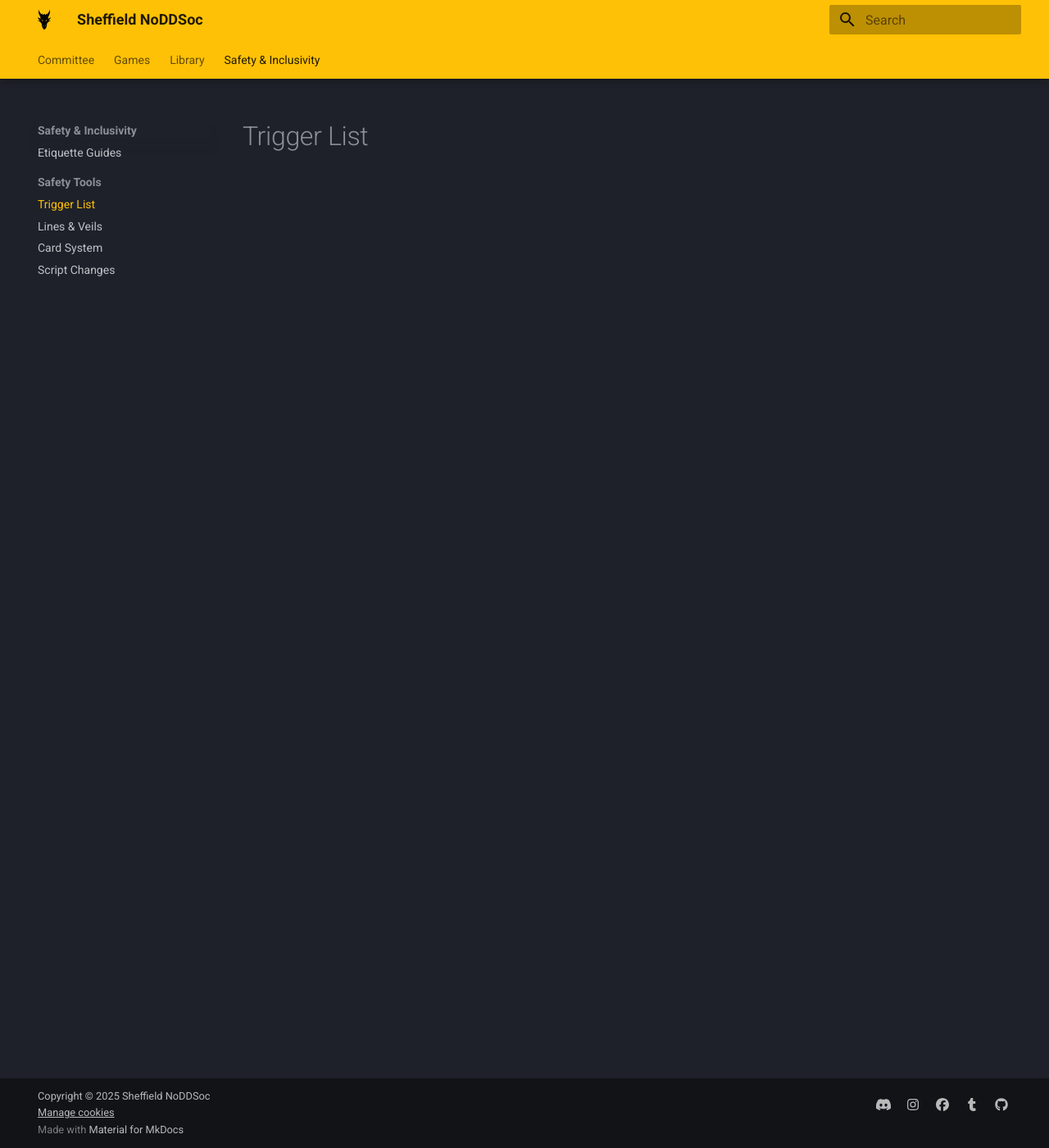
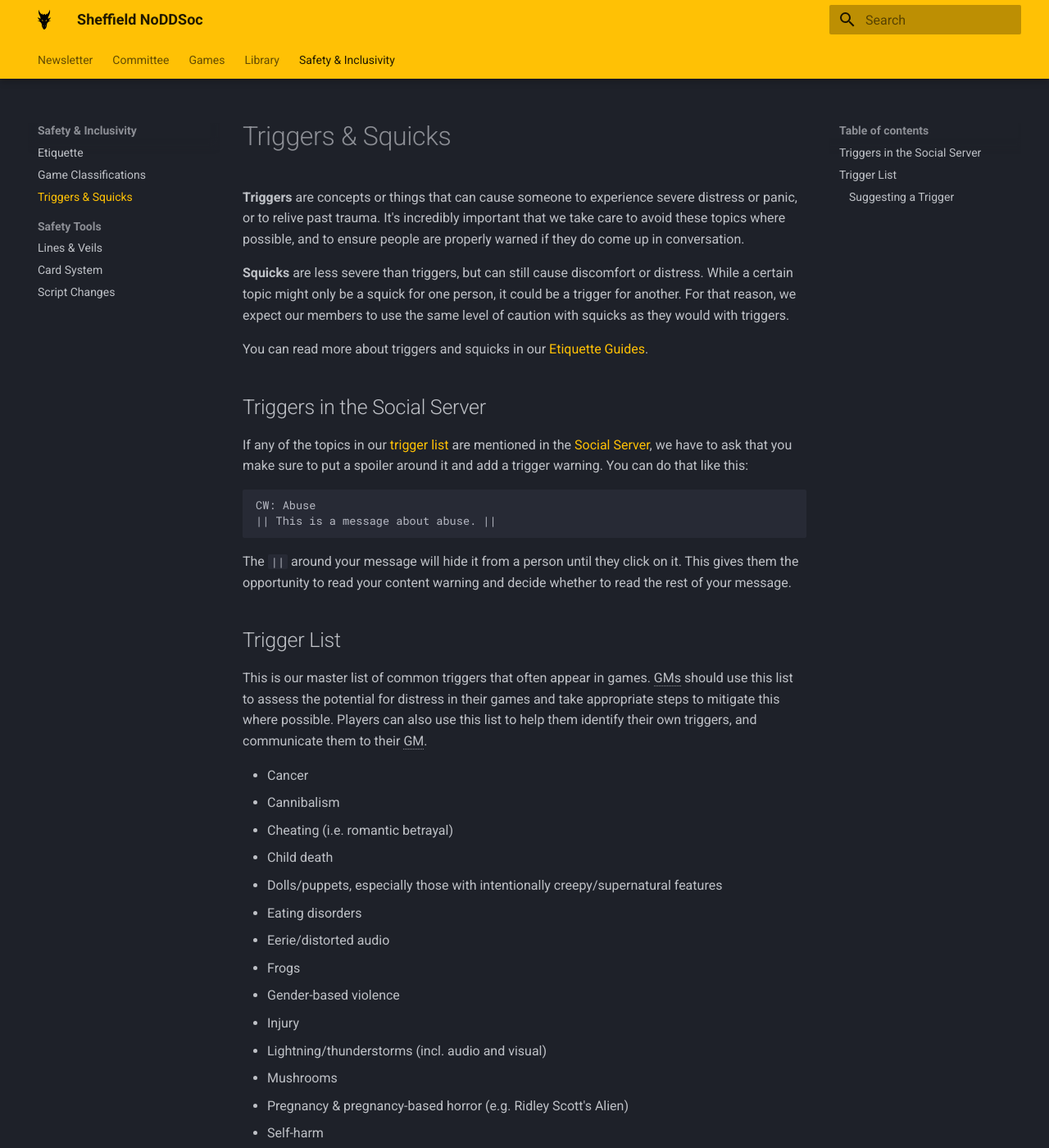
Before and after one commit to Sheffield-NoDDSoc/noddsoc.co.uk, an MkDocs documentation site: the page built from docs/safety/triggers.md, in a window 1280 px wide and 1400 px high. Shown: the whole window at 82% size. Built offline with MkDocs 1.6.1 and Material for MkDocs 9.7.7, drawn with Linux system fonts in a browser that asks for light colours; plug-ins that fetch from the network failed and are left out; some of the changed text lies outside the part shown.

Commit message:
Push changes ahead of meeting

````diff
--- a/docs/safety/triggers.md
+++ b/docs/safety/triggers.md
@@ -1 +1,65 @@
-# Trigger List
+# Triggers & Squicks
+
+**Triggers** are concepts or things that can cause someone to experience severe distress or panic, or to relive past trauma.
+It's incredibly important that we take care to avoid these topics where possible, and to ensure people are properly warned if they do come up in conversation.
+
+**Squicks** are less severe than triggers, but can still cause discomfort or distress.
+While a certain topic might only be a squick for one person, it could be a trigger for another.
+For that reason, we expect our members to use the same level of caution with squicks as they would with triggers.
+
+You can read more about triggers and squicks in our [Etiquette Guides](/safety/etiquette).
+
+## Triggers in the Social Server
+
+If any of the topics in our [trigger list](#trigger-list) are mentioned in the [Social Server][discord.social], we have to ask that you make sure to put a spoiler around it and add a trigger warning.
+You can do that like this:
+
+```markdown
+CW: Abuse
+|| This is a message about abuse. ||
+```
+
+The `||` around your message will hide it from a person until they click on it.
+This gives them the opportunity to read your content warning and decide whether to read the rest of your message.
+
+## Trigger List
+
+This is our master list of common triggers that often appear in games.
+GMs should use this list to assess the potential for distress in their games and take appropriate steps to mitigate this where possible.
+Players can also use this list to help them identify their own triggers, and communicate them to their GM.
+
+- Cancer
+- Cannibalism
+- Cheating (i.e. romantic betrayal)
+- Child death
+- Dolls/puppets, especially those with intentionally creepy/supernatural features
+- Eating disorders
+- Eerie/distorted audio
+- Frogs
+- Gender-based violence
+- Injury
+- Lightning/thunderstorms (incl. audio and visual)
+- Mushrooms
+- Pregnancy & pregnancy-based horror (e.g. Ridley Scott's Alien)
+- Self-harm
+- Sexual assault
+- Spiders (visual)
+- Snakes (visual)
+- Suicide
+- Ableism (incl. against invisible disabilities)
+- Abuse (especially towards children)
+- Body horror
+- Claustrophobia
+- Violence
+- Homophobia/transphobia and other forms of LGBTQ+ discrimination
+- Medical horror
+- Mental illness
+- Racism
+- Religious-based phobia
+- Sexism
+- Sexual violence
+- Slavery
+
+### Suggesting a Trigger
+
+If there's a trigger that you think is missing from this list, please fill in [this form][forms.trigger_suggestion] to let us know!
--- a/mkdocs.yml
+++ b/mkdocs.yml
@@ -5,13 +5,11 @@ site_author: NoDDSoc
 site_description: >-
   Welcome to the Not Only Dungeons and Dragons society website! Here, you'll find all the information you need about the society and how you can get involved.
 
-# Repository information, shown in right side of navbar
-#repo_url: https://github.com/Sheffield-NoDDSoc/noddsoc.co.uk
-#repo_name: Sheffield-NoDDSoc/noddsoc.co.uk
-#edit_uri: edit/main/docs/
-
 # Site navigation, contains all the pages users can view
 nav:
+  - Newsletter:
+      - Latest Posts: newsletter/index.md
+
   - Committee:
       - What We Do: committee/introduction.md
       - Who We Are: committee/members.md
@@ -21,26 +19,26 @@ nav:
     - GM Resources: games/gm_resources.md
 
   - Library:
-      - Welcome Desk: library/index.md
+      - Welcome Desk: library/welcome_desk.md
 
-      - Catalogue:
-          - Browse by System:
-              - All Systems: library/catalogue/all_systems.md
-              - Miscellaneous: library/catalogue/_misc/index.md
-              - Chronicles of Darkness: library/catalogue/chronicles_of_darkness/index.md
-              - Call of Cthulhu: library/catalogue/call_of_cthulhu/index.md
-              - Dungeons & Dragons: library/catalogue/dnd/index.md
-              - Fighting Fantasy: library/catalogue/fighting_fantasy/index.md
-              - GURPS: library/catalogue/gurps/index.md
-              - Pathfinder: library/catalogue/pathfinder/index.md
-              - Rolemaster: library/catalogue/rolemaster/index.md
-              - World of Darkness: library/catalogue/world_of_darkness/index.md
+      - Browse by System:
+          - All Systems: library/catalogue/index.md
+          - Miscellaneous: library/catalogue/_misc/index.md
+          - Chronicles of Darkness: library/catalogue/chronicles_of_darkness/index.md
+          - Call of Cthulhu: library/catalogue/call_of_cthulhu/index.md
+          - Dungeons & Dragons: library/catalogue/dnd/index.md
+          - Fighting Fantasy: library/catalogue/fighting_fantasy/index.md
+          - GURPS: library/catalogue/gurps/index.md
+          - Pathfinder: library/catalogue/pathfinder/index.md
+          - Rolemaster: library/catalogue/rolemaster/index.md
+          - World of Darkness: library/catalogue/world_of_darkness/index.md
 
   - Safety & Inclusivity:
-      - Etiquette Guides: safety/etiquette.md
+      - Etiquette: safety/etiquette.md
+      - Game Classifications: safety/game_classes.md
+      - Triggers & Squicks: safety/triggers.md
 
       - Safety Tools:
-        - Trigger List: safety/triggers.md
         - Lines & Veils: safety/lines_veils.md
         - Card System: safety/cards.md
         - Script Changes: safety/script_changes.md
@@ -61,16 +59,19 @@ plugins:
       fallback_to_build_date: true
   # External resources are downloaded during build
   - privacy
-  # RSS feed for blog posts
+  # RSS feed for newsletter posts
   - rss:
-      match_path: blog/posts/.*
+      match_path: newsletter/posts/.*
       date_from_meta:
         as_creation: date
       categories:
         - categories
         - tags
-#  - blog:
-#      blog_dir: blog
+  - blog:
+      blog_dir: newsletter
+      blog_toc: true
+      archive_toc: true
+      archive_date_format: MMM YYYY
   - glightbox: # Image zoom
       background: none
       shadow: false
@@ -151,7 +152,7 @@ theme:
     - navigation.tabs
     - navigation.tabs.sticky
     - navigation.sections
-#    - navigation.indexes
+    - navigation.indexes
     - navigation.top
     - toc.follow
     - content.action.edit
@@ -177,30 +178,14 @@ theme:
     logo: noddsoc/logo
 
 extra:
-  status:
-    yellow: "Yellow Book"
-
   # Social media links on footer
   social:
     - icon: fontawesome/brands/discord
       link: https://discord.gg/AmSsDjzkz3
     - icon: fontawesome/brands/instagram
       link: https://www.instagram.com/noddsoc/
-    - icon: fontawesome/brands/facebook
-      link: https://www.facebook.com/NoDDSoc/
-    - icon: fontawesome/brands/tumblr
-      link: https://www.tumblr.com/noddsoc
     - icon: fontawesome/brands/github
       link: https://github.com/Sheffield-NoDDSoc/noddsoc.co.uk
-
-  consent:
-    title: Cookies
-    actions:
-      - accept
-      - reject
-      - manage
-    description: >-
-      This website uses cookies to anonymously track visits and interactions to this site, as well as feedback users give on each of the pages here so we know which pages need improvement. <b>This site does not track personal or identifiable information, ever.</b>
 
 # Copyright notice, shown in footer
 copyright: >
````
Also changed, not shown: docs/library/index.md (deleted, +0 -56 lines), docs/library/welcome_desk.md (added, +55 -0 lines), docs/newsletter/posts/welcome.md (added, +9 -0 lines), docs/safety/cards.md (+23 -0 lines), docs/safety/etiquette.md (+23 -1 lines), docs/safety/game_classes.md (added, +37 -0 lines), docs/safety/lines_veils.md (+1 -1 lines), docs/safety/script_changes.md (+21 -0 lines), includes/definitions.md (+1 -0 lines), includes/links.md (+1 -0 lines), docs/library/catalogue/index.md (renamed from docs/library/catalogue/all_systems.md), docs/newsletter/index.md (added).
